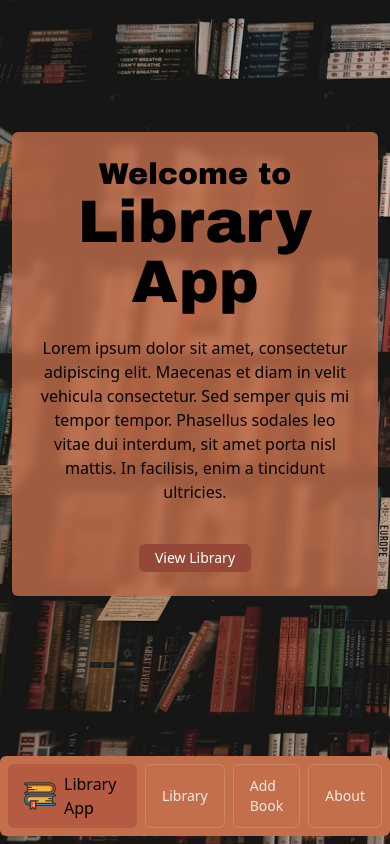
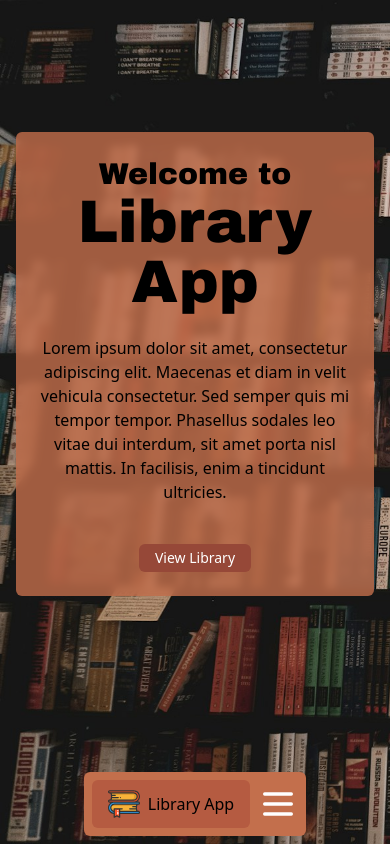
Before and after one commit to Carloslt5/angular-library-app, an Angular app: page / in a window 390 px wide. Built offline with nearby package versions, Linux system fonts and the light colour scheme.

Commit message:
✅ task: feature menu mobile responsive

```diff
--- a/src/app/components/layout/main-container/main-container.component.html
+++ b/src/app/components/layout/main-container/main-container.component.html
@@ -1,3 +1,3 @@
-<div class="w-full sm:w-[90%] px-1 mx-auto max-w-7xl pt-3 pb-32">
+<div class="w-full sm:w-[90%] px-2 mx-auto max-w-7xl pt-3 pb-32">
   <ng-content />
 </div>
--- a/src/app/components/navbar/navbar.component.html
+++ b/src/app/components/navbar/navbar.component.html
@@ -1,17 +1,25 @@
-<div class="fixed z-10 flex items-center justify-center w-full bottom-2">
+<div class="absolute top-0 left-0 z-10 flex flex-col items-center justify-center w-full h-screen gap-6 transition-all duration-300 ease-in-out bg-antique-brass-500 sm:hidden bg-opacity-80 backdrop-blur-sm" [ngClass]="{'h-0 overflow-hidden': !menuMobileVisible, 'h-screen': menuMobileVisible}" id="menuMobile">
+  <a routerLink="/library" class="px-4 py-2 text-2xl" (click)="closeMenu()">Library</a>
+  <a routerLink="/create" class="px-4 py-2 text-2xl" (click)="closeMenu()">Add Book</a>
+  <a routerLink="/about" class="px-4 py-2 text-2xl" (click)="closeMenu()">About</a>
+</div>
+<div class="fixed z-10 flex items-center justify-center w-full px-2 bottom-2">
   <nav class="p-2 rounded-md bg-antique-brass-500">
-
     <div class="flex items-stretch justify-between gap-2">
       <a routerLink="/" class="flex items-center gap-2 px-4 py-2 rounded-md bg-antique-brass-600 hover:bg-antique-brass-700">
         <img width="32" height="32" [ngSrc]="navBarLogo" alt="Library App">
         <p>{{titleApp}}</p>
       </a>
-      <div class="flex gap-2 rounded-md ">
+      <div class="hidden gap-2 rounded-md sm:flex" id="menuDesktop">
         <a routerLink="/library" class="btn-navBar">Library</a>
         <a routerLink="/create" class="btn-navBar">Add Book</a>
         <a routerLink="/about" class="btn-navBar">About</a>
       </div>
+      <div class="flex items-center justify-center w-10 h-auto cursor-pointer sm:hidden" id="menuButton" (click)="showMenuMobile()" (keyup)="showMenuMobile()" tabindex="0">
+        <svg viewBox="0 0 24 24" fill="none" xmlns="http://www.w3.org/2000/svg">
+          <path d="M4 6H20M4 12H20M4 18H20" stroke="#fff" stroke-width="2" stroke-linecap="round" stroke-linejoin="round" />
+        </svg>
+      </div>
     </div>
-
   </nav>
 </div>
--- a/src/app/components/navbar/navbar.component.ts
+++ b/src/app/components/navbar/navbar.component.ts
@@ -1,14 +1,23 @@
-import { NgOptimizedImage } from '@angular/common';
+import { NgClass, NgOptimizedImage } from '@angular/common';
 import { Component, Input } from '@angular/core';
 import { RouterLink } from '@angular/router';
 
 @Component({
   selector: 'navbar-component',
   standalone: true,
-  imports: [NgOptimizedImage, RouterLink],
+  imports: [NgClass, NgOptimizedImage, RouterLink],
   templateUrl: './navbar.component.html',
 })
 export class NavbarComponent {
   navBarLogo = '/assets/library-icon.svg';
+  menuMobileVisible = false;
   @Input() titleApp!: string;
+
+  showMenuMobile() {
+    this.menuMobileVisible = !this.menuMobileVisible;
+  }
+
+  closeMenu() {
+    this.menuMobileVisible = false;
+  }
 }
```
